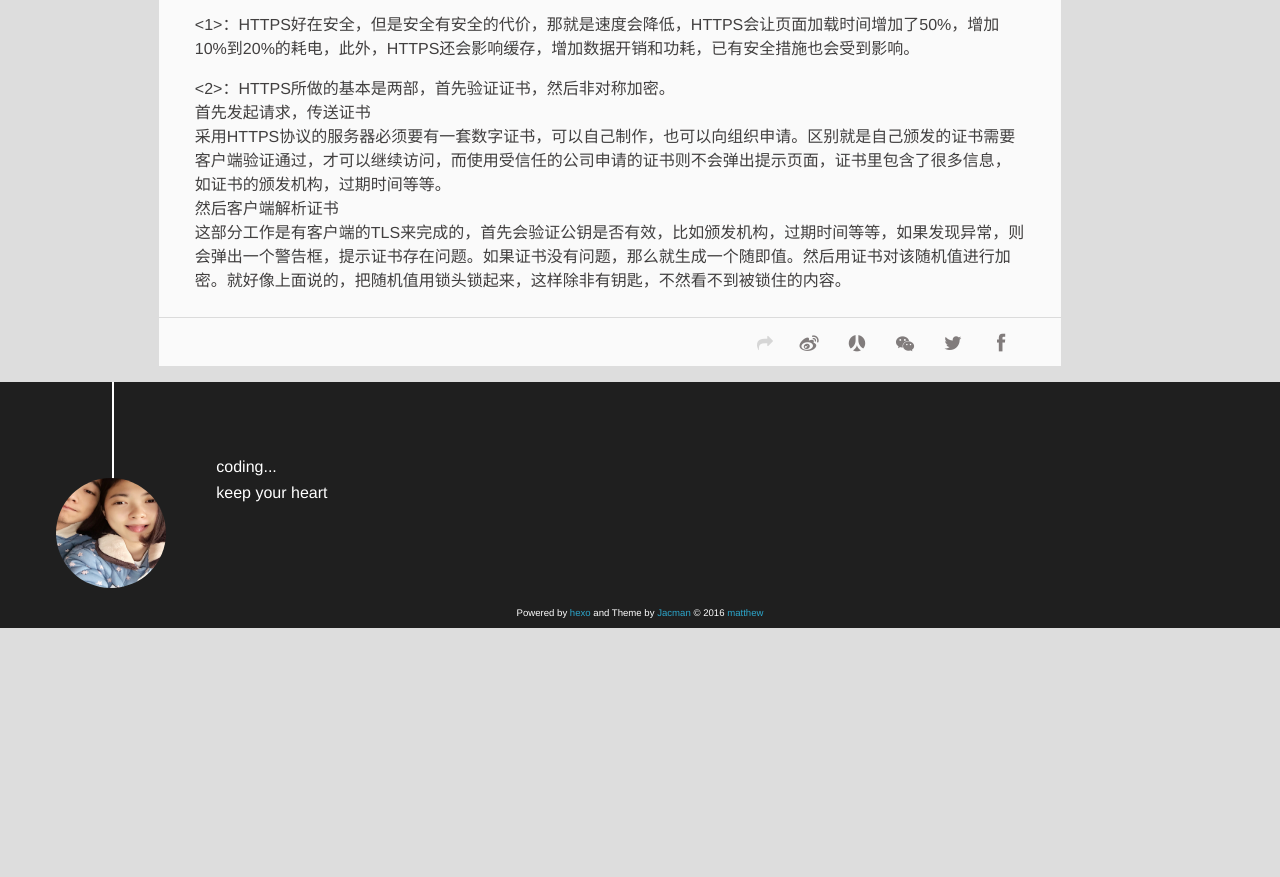
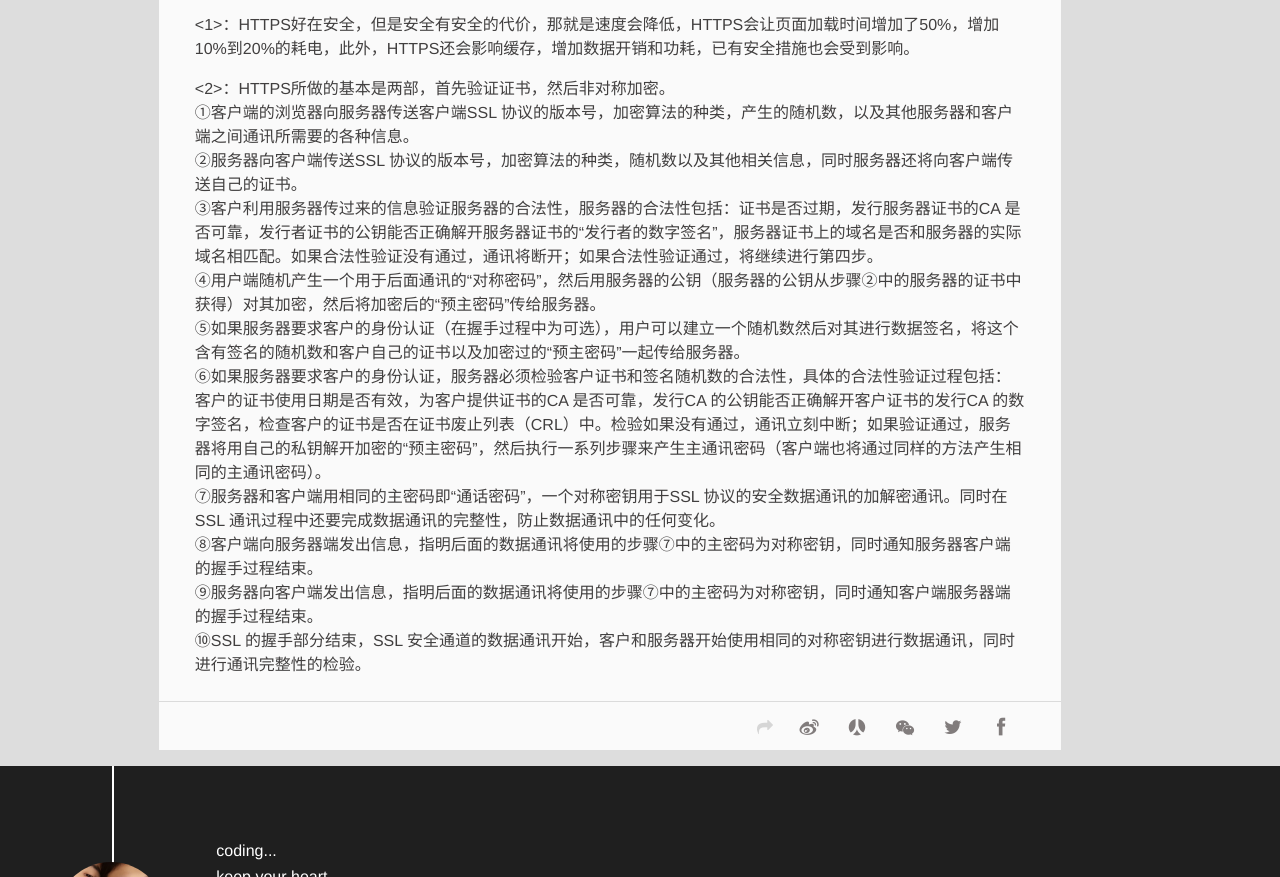
Before and after one commit to Matthew46412/Matthew46412.github.io, a plain HTML site: page 2016/01/07/HTTP与HTTPS差在哪/index.html in a window 1280 px wide. Shown: the part 674-1551 px from the top of the page. Before the commit the page ends 1302 px from the top, so only its background shows below. Drawn offline with Linux system fonts and the light colour scheme.

Commit message:
Site updated: 2016-01-11 09:53:49

```diff
--- a/2016/01/07/HTTP与HTTPS差在哪/index.html
+++ b/2016/01/07/HTTP与HTTPS差在哪/index.html
@@ -17,7 +17,7 @@
 <meta property="og:url" content="http://matthew46412.github.io/2016/01/07/HTTP与HTTPS差在哪/index.html">
 <meta property="og:site_name" content="matthew">
 <meta property="og:description" content="HTTP协议是我们最常见的应用层协议，就连不搞计算机的例如我朋友小W，都能说出来HTTP://www.taobao.com。。虽然他可能不知道HTTP是个啥但是一定能背下来。HTTPS比HTTP多了个S，S是什么，简单说就是Security就是比HTTP安全呗，但是作为一个程序员来讲你不能这么肤浅，得搞清楚一下，所以S不是Security而是SSL（Security Socket Layer）全称">
-<meta property="og:updated_time" content="2016-01-07T11:59:19.423Z">
+<meta property="og:updated_time" content="2016-01-08T07:50:58.814Z">
 <meta name="twitter:card" content="summary">
 <meta name="twitter:title" content="HTTP与HTTPS差在哪">
 <meta name="twitter:description" content="HTTP协议是我们最常见的应用层协议，就连不搞计算机的例如我朋友小W，都能说出来HTTP://www.taobao.com。。虽然他可能不知道HTTP是个啥但是一定能背下来。HTTPS比HTTP多了个S，S是什么，简单说就是Security就是比HTTP安全呗，但是作为一个程序员来讲你不能这么肤浅，得搞清楚一下，所以S不是Security而是SSL（Security Socket Layer）全称">
@@ -95,7 +95,7 @@
 
 		<p>HTTP协议是我们最常见的应用层协议，就连不搞计算机的例如我朋友小W，都能说出来HTTP://www.taobao.com。。虽然他可能不知道HTTP是个啥但是一定能背下来。<br>HTTPS比HTTP多了个S，S是什么，简单说就是Security就是比HTTP安全呗，但是作为一个程序员来讲你不能这么肤浅，得搞清楚一下，所以S不是Security而是SSL（Security Socket Layer）全称是加密套接字协议层，SSL也属于是应用层协议，但是他工作的地方是应用层与传输层之间，也就是HTTP协议与TCP协议之间。<br>目前越来越多的网站上了HTTPS，好在安全，好在好看，别小瞧这好看，你若不上HTTPS有的浏览器就直接标注你为不安全网站，这个严重了，你虽然知道自己人畜无害的但用户一看见那红色的叉叉就不放心了，当然作为一个程序员来讲这么说又显得肤浅了，实质上我们通常传输一些重要信息都会进行加密比如MD5编码，来防止用户敏感信息这类的被人拦截获取了，但是互联网所传输的敏感信息远不只是这点，例如搜索内容，HTTP是全裸式的明文请求，域名、路径和参数都被中间人们看得一清二楚，另外HTTP还有篡改风险和冒充风险，所以我们需要HTTPS，现在你可能会有两个疑问(没有我也要说，呵呵。。)，<br>1，HTTPS这么好为什么不都上HTTPS。2，HTTPS，如何做到的这么安全</p>
 <p><1>：HTTPS好在安全，但是安全有安全的代价，那就是速度会降低，HTTPS会让页面加载时间增加了50%，增加10%到20%的耗电，此外，HTTPS还会影响缓存，增加数据开销和功耗，已有安全措施也会受到影响。</1></p>
-<p><2>：HTTPS所做的基本是两部，首先验证证书，然后非对称加密。<br>首先发起请求，传送证书<br>采用HTTPS协议的服务器必须要有一套数字证书，可以自己制作，也可以向组织申请。区别就是自己颁发的证书需要客户端验证通过，才可以继续访问，而使用受信任的公司申请的证书则不会弹出提示页面，证书里包含了很多信息，如证书的颁发机构，过期时间等等。<br>然后客户端解析证书<br>这部分工作是有客户端的TLS来完成的，首先会验证公钥是否有效，比如颁发机构，过期时间等等，如果发现异常，则会弹出一个警告框，提示证书存在问题。如果证书没有问题，那么就生成一个随即值。然后用证书对该随机值进行加密。就好像上面说的，把随机值用锁头锁起来，这样除非有钥匙，不然看不到被锁住的内容。</2></p>
+<p><2>：HTTPS所做的基本是两部，首先验证证书，然后非对称加密。<br>①客户端的浏览器向服务器传送客户端SSL 协议的版本号，加密算法的种类，产生的随机数，以及其他服务器和客户端之间通讯所需要的各种信息。<br>②服务器向客户端传送SSL 协议的版本号，加密算法的种类，随机数以及其他相关信息，同时服务器还将向客户端传送自己的证书。<br>③客户利用服务器传过来的信息验证服务器的合法性，服务器的合法性包括：证书是否过期，发行服务器证书的CA 是否可靠，发行者证书的公钥能否正确解开服务器证书的“发行者的数字签名”，服务器证书上的域名是否和服务器的实际域名相匹配。如果合法性验证没有通过，通讯将断开；如果合法性验证通过，将继续进行第四步。<br>④用户端随机产生一个用于后面通讯的“对称密码”，然后用服务器的公钥（服务器的公钥从步骤②中的服务器的证书中获得）对其加密，然后将加密后的“预主密码”传给服务器。<br>⑤如果服务器要求客户的身份认证（在握手过程中为可选），用户可以建立一个随机数然后对其进行数据签名，将这个含有签名的随机数和客户自己的证书以及加密过的“预主密码”一起传给服务器。<br>⑥如果服务器要求客户的身份认证，服务器必须检验客户证书和签名随机数的合法性，具体的合法性验证过程包括：客户的证书使用日期是否有效，为客户提供证书的CA 是否可靠，发行CA 的公钥能否正确解开客户证书的发行CA 的数字签名，检查客户的证书是否在证书废止列表（CRL）中。检验如果没有通过，通讯立刻中断；如果验证通过，服务器将用自己的私钥解开加密的“预主密码”，然后执行一系列步骤来产生主通讯密码（客户端也将通过同样的方法产生相同的主通讯密码）。<br>⑦服务器和客户端用相同的主密码即“通话密码”，一个对称密钥用于SSL 协议的安全数据通讯的加解密通讯。同时在SSL 通讯过程中还要完成数据通讯的完整性，防止数据通讯中的任何变化。<br>⑧客户端向服务器端发出信息，指明后面的数据通讯将使用的步骤⑦中的主密码为对称密钥，同时通知服务器客户端的握手过程结束。<br>⑨服务器向客户端发出信息，指明后面的数据通讯将使用的步骤⑦中的主密码为对称密钥，同时通知客户端服务器端的握手过程结束。<br>⑩SSL 的握手部分结束，SSL 安全通道的数据通讯开始，客户和服务器开始使用相同的对称密钥进行数据通讯，同时进行通讯完整性的检验。</2></p>
 
 	</div>
 		<footer class="article-footer clearfix">
```
Also changed, not shown: index.html (+1 -1 lines).
